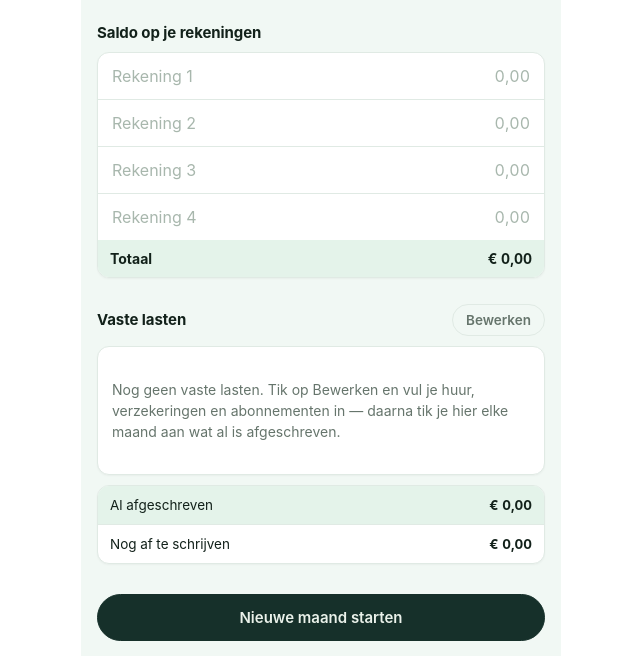
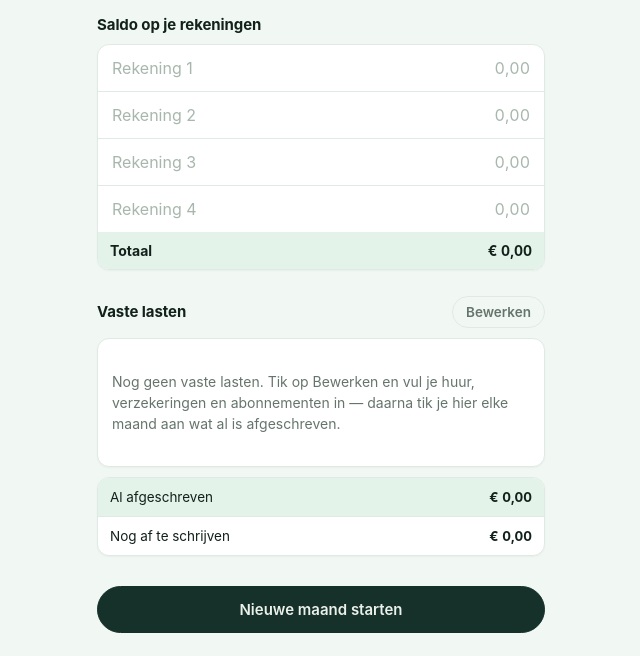
Before and after one commit to vvanderendt/budget, a plain HTML site: page index.html in a window 1280 px wide. Shown: the part 212-868 px from the top of the page, without its empty margins (319-959 px from the left). Drawn offline with Linux system fonts and the light colour scheme.

Commit message:
Update index.html

```diff
--- a/index.html
+++ b/index.html
@@ -1,3 +1,27 @@
+<!DOCTYPE html>
+<html lang="nl">
+<head>
+<meta charset="utf-8">
+<meta name="viewport" content="width=device-width, initial-scale=1, viewport-fit=cover">
+<meta name="color-scheme" content="light">
+<meta name="theme-color" content="#16302A">
+<meta name="apple-mobile-web-app-capable" content="yes">
+<meta name="mobile-web-app-capable" content="yes">
+<meta name="apple-mobile-web-app-status-bar-style" content="default">
+<meta name="apple-mobile-web-app-title" content="Budget">
+<title>Maandbudget</title>
+<style>
+  html { background: #F1F8F4; }
+  body {
+    margin: 0;
+    padding: 0;
+    background: #F1F8F4;
+    min-height: 100vh;
+    min-height: 100dvh;
+  }
+</style>
+</head>
+<body>
 <div id="app-root">
   <style>
     #app-root {
@@ -19,7 +43,8 @@
       background: var(--paper);
       max-width: 480px;
       margin: 0 auto;
-      padding: 18px 16px 40px;
+      padding: calc(18px + env(safe-area-inset-top, 0px)) 16px calc(48px + env(safe-area-inset-bottom, 0px));
+      min-height: 100dvh;
       -webkit-text-size-adjust: 100%;
       box-sizing: border-box;
     }
@@ -792,3 +817,6 @@
   load().then(renderAll)['catch'](renderAll);
 })();
 </script>
+
+</body>
+</html>
```
